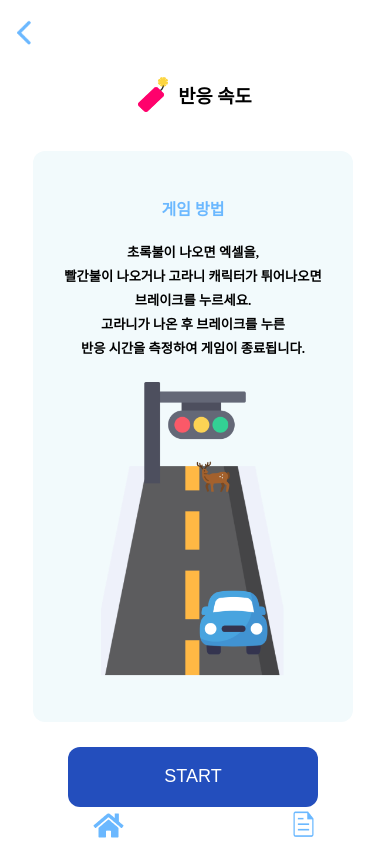
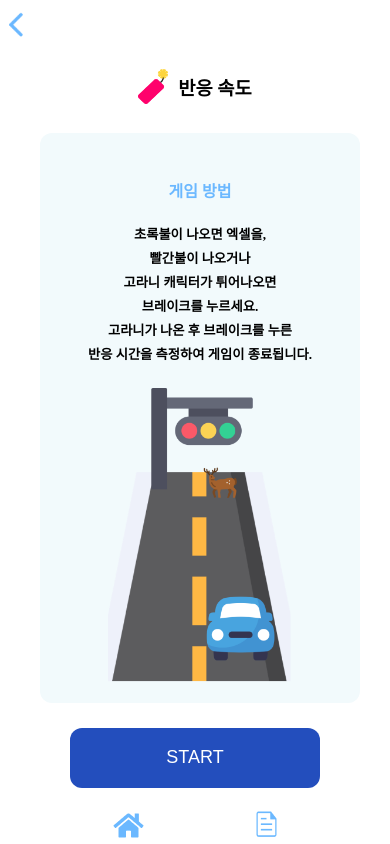
Before and after one commit to noeyadd/2024-likelion-safeD, a Django app: page /reaction/ in a window 390 px wide. Run offline with Django 5.2, Linux system fonts and the light colour scheme.

Commit message:
fix:choi

```diff
--- a/safeD/reaction/templates/game.html
+++ b/safeD/reaction/templates/game.html
@@ -23,8 +23,7 @@
   </nav>
   <body>
     <div id="back_btn">
-      <img src="{% static 'img/back_blue.png' %}" alt="Back Blue Image" />
-    </div>
+      <a href="{% url 'home'%}"><img src="{% static 'img/back_blue.png' %}" alt="Back Blue Image" /></a>
     <div id="top">
         <img src="{% static 'img/bammm.png' %}" />
         <h3>반응 속도</h3>
--- a/safeD/reaction/templates/reaction.html
+++ b/safeD/reaction/templates/reaction.html
@@ -33,7 +33,8 @@
       <div id="text">
         <h4>게임 방법</h4>
         <h5>초록불이 나오면 엑셀을,</h5>
-        <h5>빨간불이 나오거나 고라니 캐릭터가 튀어나오면</h5>
+        <h5>빨간불이 나오거나 </h5>
+        <h5>고라니 캐릭터가 튀어나오면</h5>
         <h5>브레이크를 누르세요.</h5>
         <h5>고라니가 나온 후 브레이크를 누른</h5>
         <h5>반응 시간을 측정하여 게임이 종료됩니다.</h5>
--- a/safeD/static/css/home.css
+++ b/safeD/static/css/home.css
@@ -36,6 +36,7 @@
 
     .content {
         padding: 6vw;
+        padding-top: 10vw;
         /* height: 100vh; */
     }
 
--- a/safeD/static/css/style_game.css
+++ b/safeD/static/css/style_game.css
@@ -19,7 +19,7 @@
     display: flex;
     flex-direction: row;
     align-items: center;
-    justify-content: space-around;
+    justify-content: space-evenly;
   }
 }
 
@@ -44,8 +44,8 @@
   box-sizing: border-box;
   border-radius: 12px;
   padding: 15px;
-  margin-left: 25px;
-  margin-top: 25px;
+  margin-left: 40px;
+  margin-top:15px;
 }
 
 #box > #text > h4 {
@@ -61,7 +61,6 @@
   justify-content: center;
   align-items: center;
   margin-top: 25px;
-  margin-bottom: 25px;
   margin-left: 53px;
 }
 
@@ -83,7 +82,11 @@ button {
   color: #fff;
   border-radius: 12px;
   font-size: 18px;
-  margin-left: 60px;
+  margin-left: 70px;
   border: none;
   cursor: pointer;
 }
+
+body{
+  margin: 0;
+}
--- a/safeD/static/css/tips.css
+++ b/safeD/static/css/tips.css
@@ -19,15 +19,19 @@
     display: flex;
     flex-direction: row;
     align-items: center;
-    justify-content: space-around;
+    justify-content: space-evenly;
   }
 }
 
+body{
+  margin: 0;
+}
 /* top */
 #top {
   background-color: #234ebd;
   color: #fff;
   display: flex;
+  width: 100%;
 }
 #top > h3 {
   margin: 0;
--- a/safeD/static/css/tips_detail.css
+++ b/safeD/static/css/tips_detail.css
@@ -19,10 +19,12 @@
     display: flex;
     flex-direction: row;
     align-items: center;
-    justify-content: space-around;
+    justify-content: space-evenly;
   }
 }
-
+body{
+  margin: 0;
+}
 /* top */
 #top {
   background-color: #234ebd;
```
Also changed, not shown: safeD/static/css/memory.css (+5 -3 lines), safeD/static/css/style.css (+6 -4 lines).
